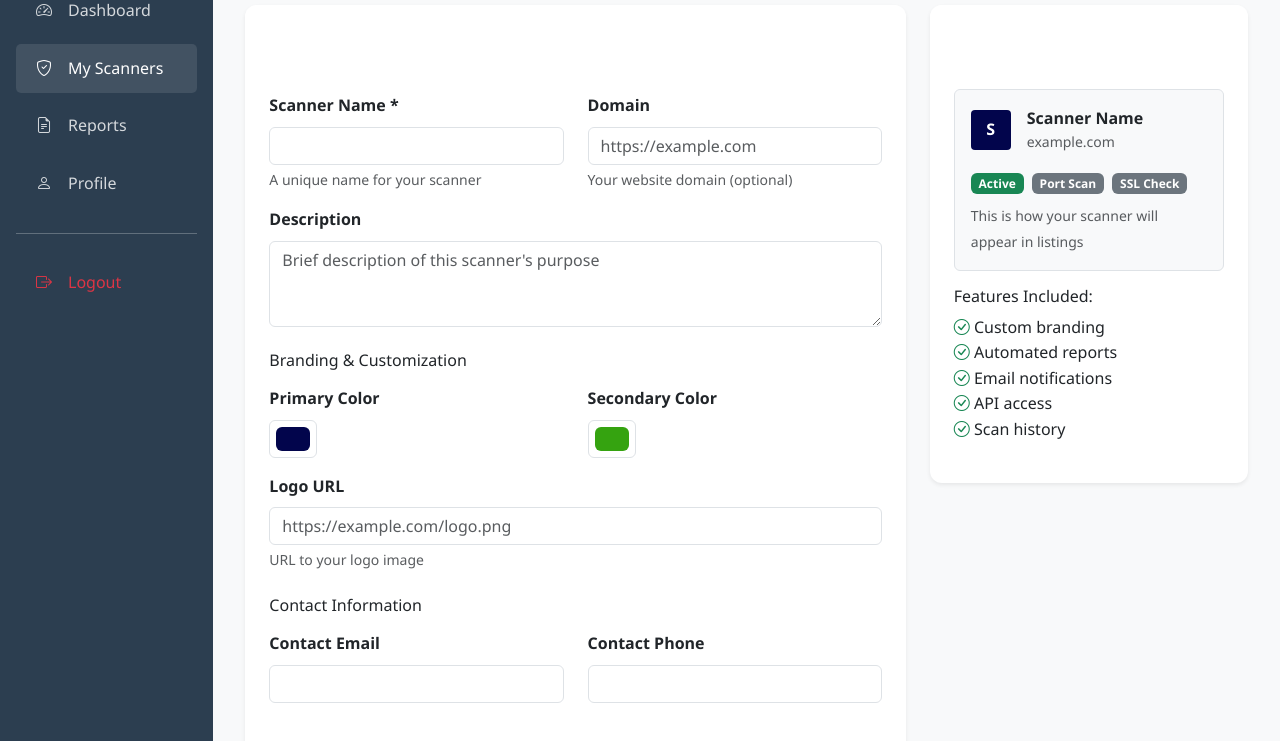
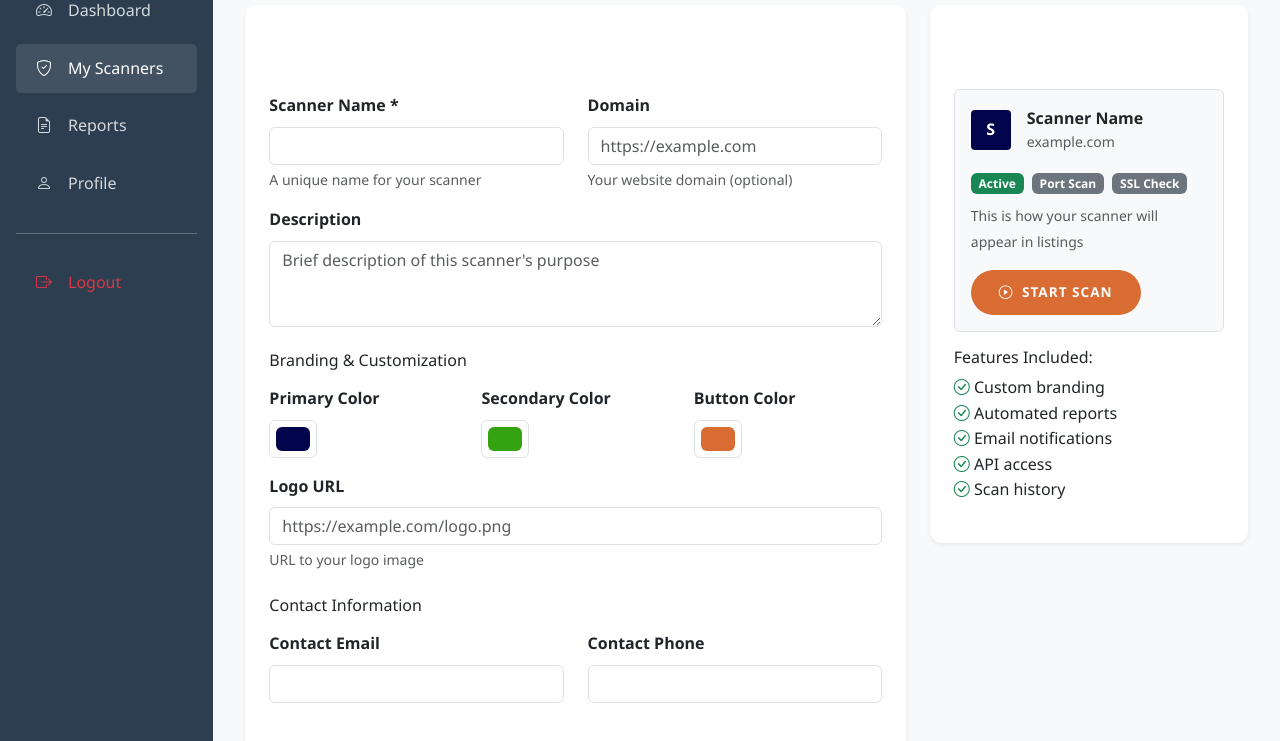
Before and after one commit to Gerrit8008/CybrScann, a Python web app: template templates/client/scanner-create.html in a window 1280 px wide. Shown: the part 97-838 px from the top of the page. Run offline with Jinja, Linux system fonts and the light colour scheme; the template is opened without the code that fills it, so the values that code supplies are empty.

Commit message:
Add files via upload

```diff
--- a/templates/client/scanner-create.html
+++ b/templates/client/scanner-create.html
@@ -105,18 +105,25 @@
                                     <!-- Branding -->
                                     <h6 class="mb-3 mt-4">Branding & Customization</h6>
                                     <div class="row">
-                                        <div class="col-md-6">
+                                        <div class="col-md-4">
                                             <div class="mb-3">
                                                 <label for="primary_color" class="form-label">Primary Color</label>
                                                 <input type="color" class="form-control form-control-color" id="primary_color" name="primary_color"
                                                        value="{{ form_data.primary_color if form_data else '#02054c' }}">
                                             </div>
                                         </div>
-                                        <div class="col-md-6">
+                                        <div class="col-md-4">
                                             <div class="mb-3">
                                                 <label for="secondary_color" class="form-label">Secondary Color</label>
                                                 <input type="color" class="form-control form-control-color" id="secondary_color" name="secondary_color"
                                                        value="{{ form_data.secondary_color if form_data else '#35a310' }}">
+                                            </div>
+                                        </div>
+                                        <div class="col-md-4">
+                                            <div class="mb-3">
+                                                <label for="button_color" class="form-label">Button Color</label>
+                                                <input type="color" class="form-control form-control-color" id="button_color" name="button_color"
+                                                       value="{{ form_data.button_color if form_data else '#d96c33' }}">
                                             </div>
                                         </div>
                                     </div>
@@ -244,6 +251,13 @@
                                         <span class="badge bg-secondary ms-1">SSL Check</span>
                                     </div>
                                     <small class="text-muted">This is how your scanner will appear in listings</small>
+
+                                    <div class="mt-3">
+                                        <button type="button" class="btn btn-sm preview-action-button" id="previewButton"
+                                                style="background-color: #d96c33; color: white; border: none;">
+                                            <i class="bi bi-play-circle me-1"></i> Start Scan
+                                        </button>
+                                    </div>
                                 </div>
 
                                 <div class="mt-3">
@@ -285,6 +299,14 @@
 
         document.getElementById('primary_color').addEventListener('input', function() {
             updateLogoPreview();
+        });
+
+        document.getElementById('button_color').addEventListener('input', function() {
+            const buttonColor = this.value;
+            const previewButton = document.getElementById('previewButton');
+            if (previewButton) {
+                previewButton.style.backgroundColor = buttonColor;
+            }
         });
 
         // Enhanced logo preview functionality
```
Also changed, not shown: templates/client/customize_scanner.html (+24 -3 lines).
